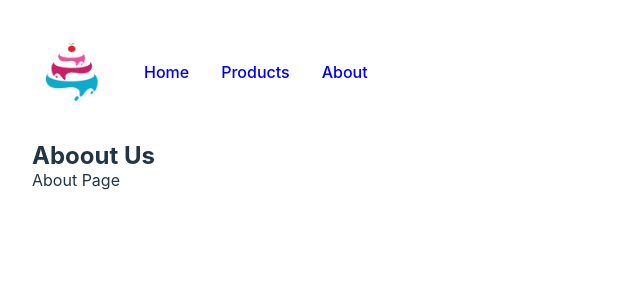
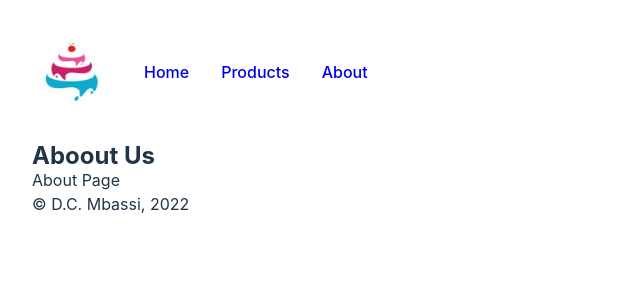
Before and after one commit to dcmbassi/decadent-desserts, a React (Vite) app: page /about in a window 1280 px wide. Shown: the top 300 px of the page, without its empty margins (0-640 px from the left). Built offline with nearby package versions, Linux system fonts and the light colour scheme.

Commit message:
feat: Add footer

```diff
--- a/src/App.tsx
+++ b/src/App.tsx
@@ -5,6 +5,7 @@ import Products from './pages/Products'
 import About from './pages/About'
 import MainNavigation from './components/MainNavigation'
 import { CartProvider } from './context/CartContext'
+import Footer from './components/Footer'
 
 function App() {
 
@@ -18,7 +19,9 @@ function App() {
                     <Route path='/products' element={<Products />} />
                     <Route path='/about' element={<About />} />
                 </Routes>
+
             </div>
+            <Footer />
         </CartProvider>
     )
 }
--- /dev/null
+++ b/src/components/Footer.tsx
@@ -0,0 +1,11 @@
+
+const Footer = () => {
+    const currentDate = new Date()
+    return (
+        <div className='footer'>
+            &copy; {`D.C. Mbassi, ${currentDate.getFullYear()}`}
+        </div>
+    )
+}
+
+export default Footer
```
